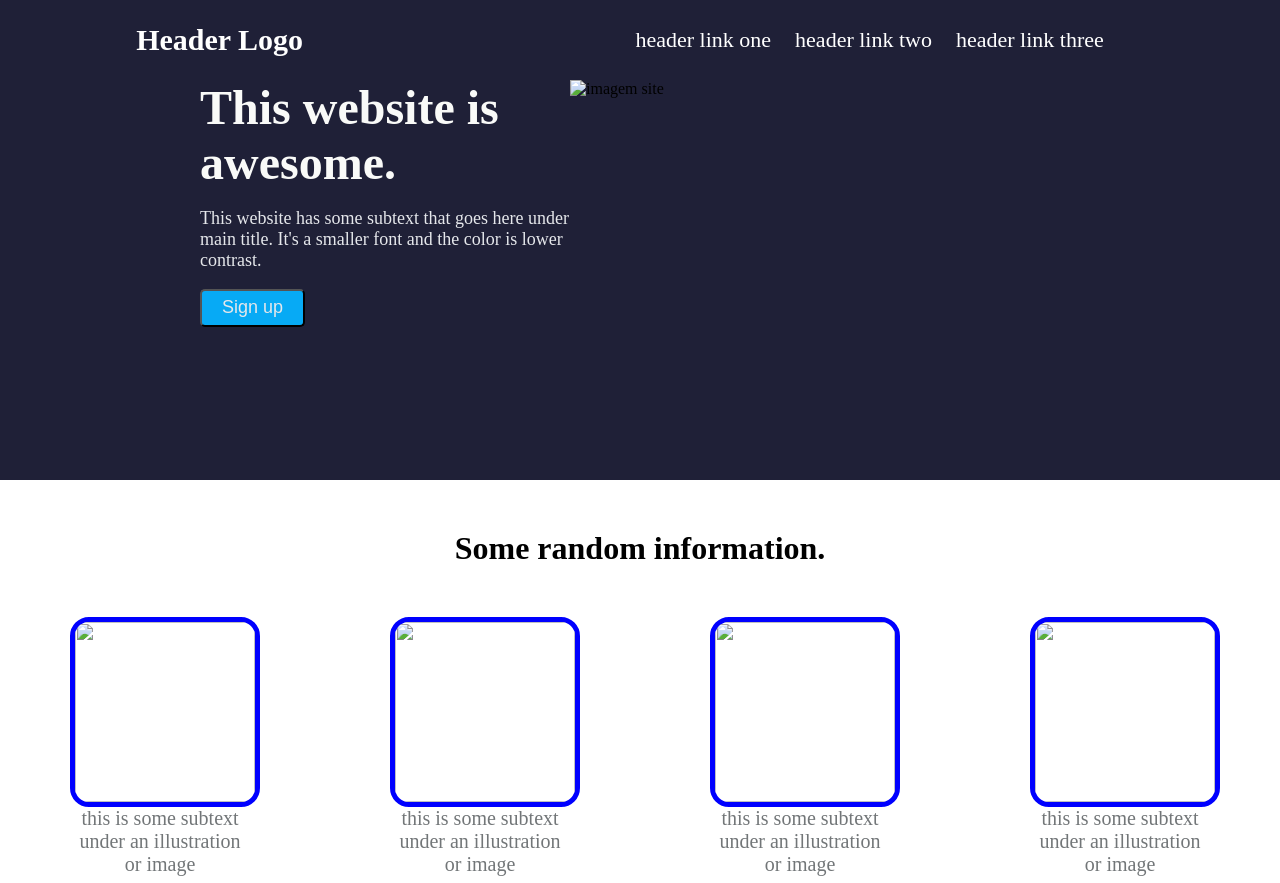
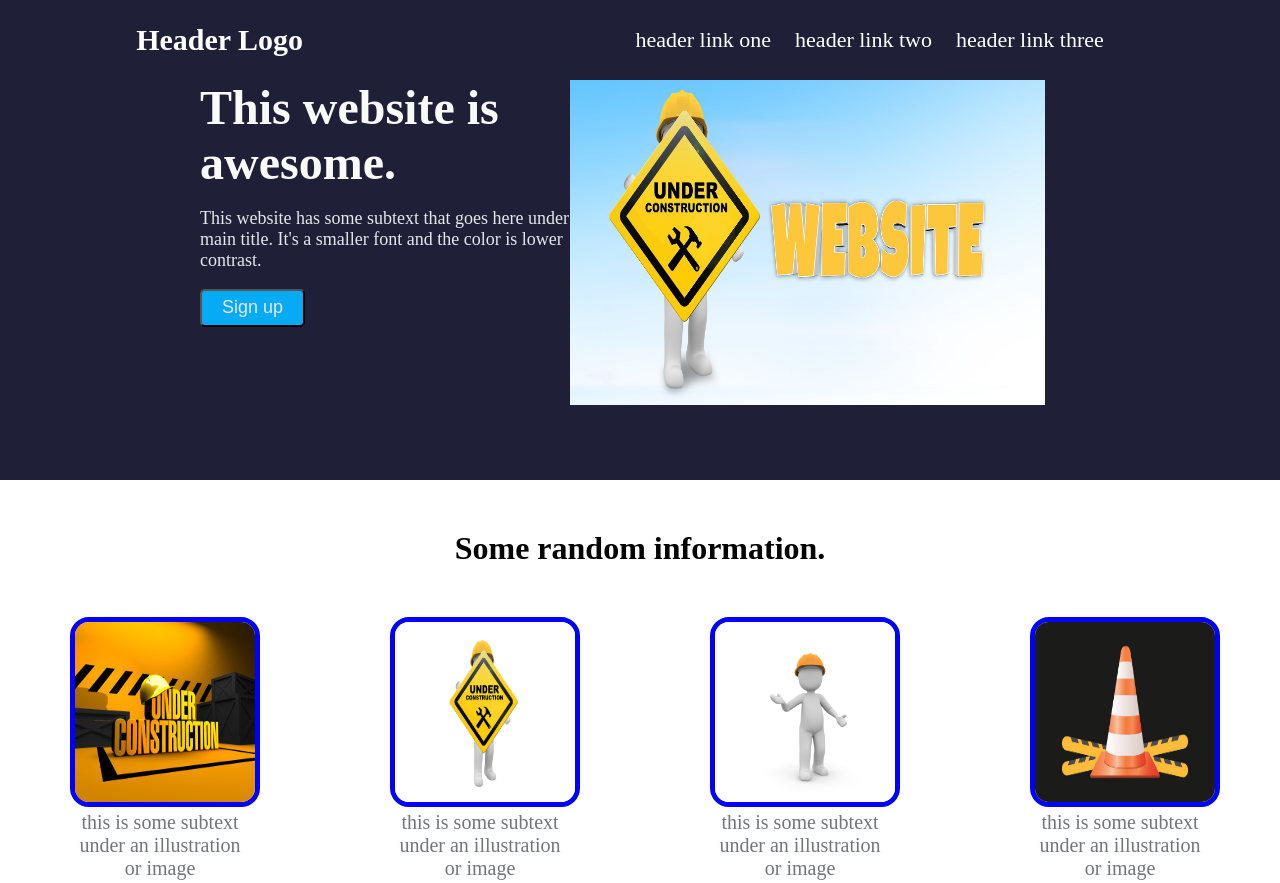
Before and after one commit to FabioMatos-Dev/Odin-Landing_Page, a plain HTML site: page index.html in a window 1280 px wide. Shown: the top 883 px of the page. Drawn offline with Linux system fonts and the light colour scheme.

Commit message:
Update index.html

```diff
--- a/index.html
+++ b/index.html
@@ -41,7 +41,7 @@
         </div>
 
         <div class="flex-container2">
-            <img src="img/site.jpg" alt="imagem site">
+            <img src="site.jpg" alt="imagem site">
         </div>
     </div>
 
@@ -51,25 +51,25 @@
         </div>
         <div class="container">
             <div class="box1">
-                <img src="img/foto1.jpg" alt="">
+                <img src="foto1.jpg" alt="">
                 <p>this is some subtext<br>
                 under an illustration<br>
                 or image</p>
             </div>
             <div class="box2">
-                <img src="img/foto2.png" alt="">
+                <img src="foto2.png" alt="">
                 <p>this is some subtext<br>
                 under an illustration<br>
                 or image</p>
             </div>
             <div class="box3">
-                <img src="img/foto3.jpg" alt="">
+                <img src="foto3.jpg" alt="">
                 <p>this is some subtext<br>
                 under an illustration<br>
                 or image</p>
             </div>
             <div class="box4">
-                <img src="img/foto4.jpg" alt="">
+                <img src="foto4.jpg" alt="">
                 <p>this is some subtext<br>
                 under an illustration<br>
                 or image</p>
```
